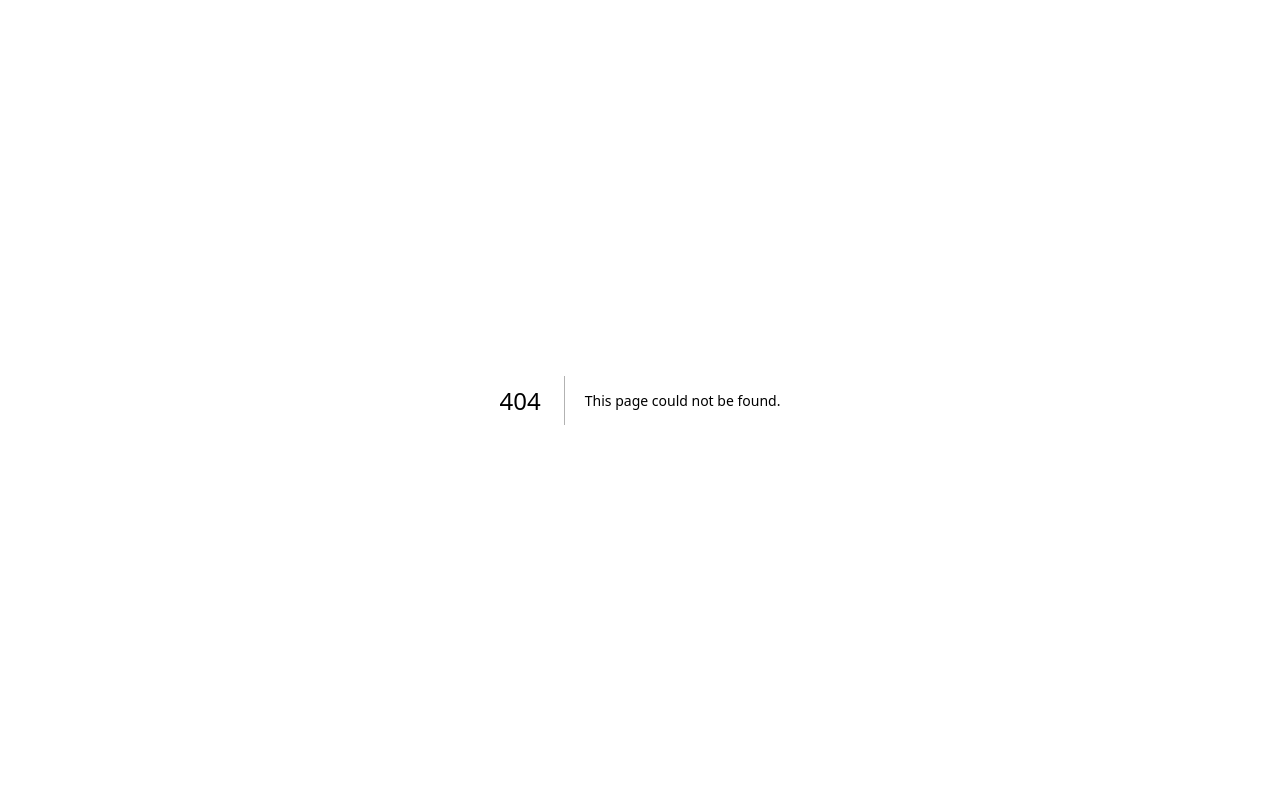
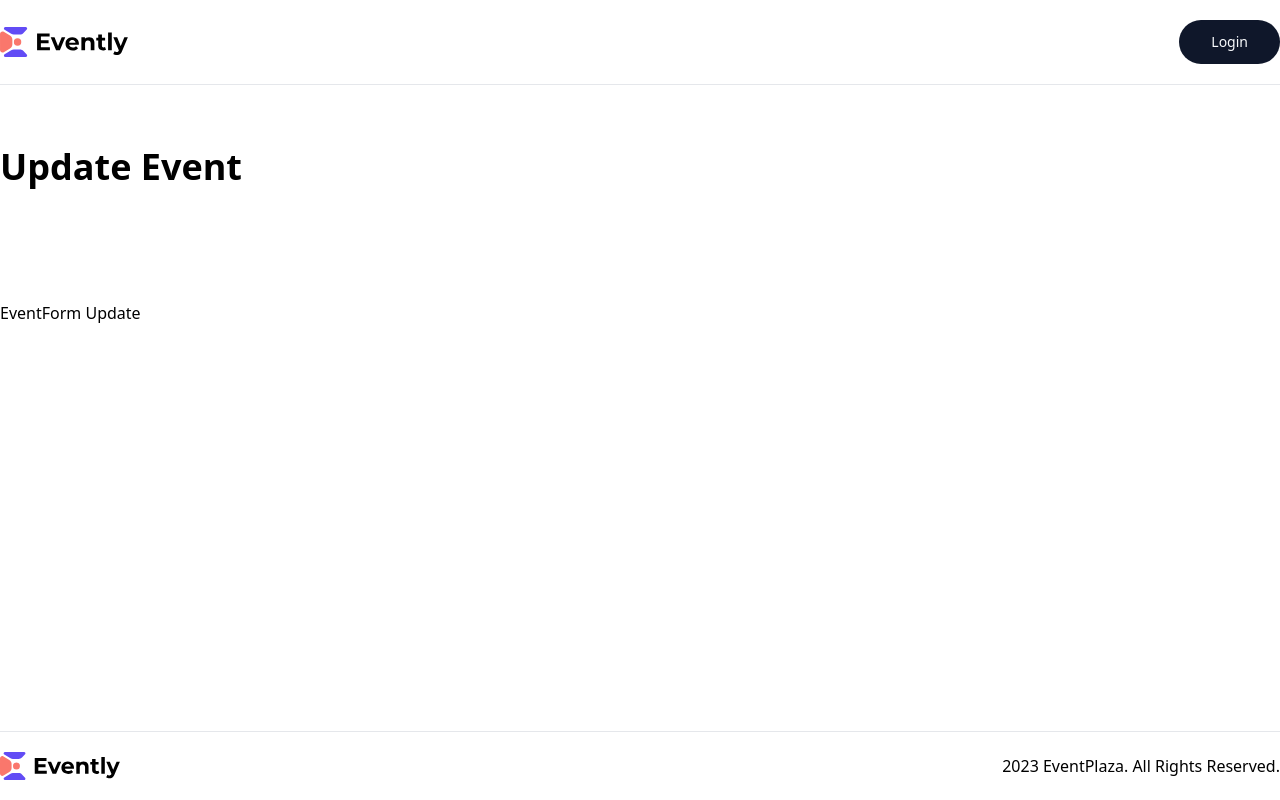
Before and after one commit to Tarun-Zenitsu/event_plaza, a Next.js app: page /events/1/update in a window 1280 px wide. Before the commit this address had no page. Built offline with nearby package versions, Linux system fonts and the light colour scheme; no server answers.

Commit message:
eventForm start

```diff
--- /dev/null
+++ b/app/(root)/events/[id]/update/page.tsx
@@ -0,0 +1,24 @@
+import EventForm from '@/components/shared/EventForm'
+import { auth } from '@clerk/nextjs';
+import React from 'react'
+
+const UpdateEvent = () => {
+    const { sessionClaims } = auth();
+
+    const userId = sessionClaims?.userId as string
+  return (
+    <>
+        <section className='bg-primery-50 bg-dotted-pattern bg-cover bg-center py-5
+        md:py-10'>
+            <h1 className='wrapper h3-bold text-center sm:text-left'>
+                Update Event
+            </h1>
+        </section>
+        <div className='wrapper my-8'>
+            <EventForm userId = {userId} type="Update"/>
+        </div>
+    </>
+  )
+}
+
+export default UpdateEvent
--- /dev/null
+++ b/app/(root)/events/create/page.tsx
@@ -0,0 +1,24 @@
+import EventForm from '@/components/shared/EventForm'
+import { auth } from '@clerk/nextjs';
+import React from 'react'
+
+const CreateEvent = () => {
+    const { sessionClaims } = auth();
+
+    const userId = sessionClaims?.userId as string
+  return (
+    <>
+        <section className='bg-primery-50 bg-dotted-pattern bg-cover bg-center py-5
+        md:py-10'>
+            <h1 className='wrapper h3-bold text-center sm:text-left'>
+                Create Event
+            </h1>
+        </section>
+        <div className='wrapper my-8'>
+            <EventForm userId = {userId} type="Create"/>
+        </div>
+    </>
+  )
+}
+
+export default CreateEvent
--- /dev/null
+++ b/components/shared/EventForm.tsx
@@ -0,0 +1,23 @@
+'use client'
+
+import { zodResolver } from "@hookform/resolvers/zod"
+import { useForm } from "react-hook-form"
+import * as z from "zod"
+
+const formSchema = z.object({
+  username: z.string().min(2).max(50),
+})
+
+type EventFormProps = {
+    userId: string,
+    type: "Create" | "Update"
+}
+
+const EventForm = ({ userId, type }: EventFormProps) => {
+
+  return (
+    <div>EventForm {type}</div>
+  )
+}
+
+export default EventForm
--- /dev/null
+++ b/components/ui/form.tsx
@@ -0,0 +1,176 @@
+import * as React from "react"
+import * as LabelPrimitive from "@radix-ui/react-label"
+import { Slot } from "@radix-ui/react-slot"
+import {
+  Controller,
+  ControllerProps,
+  FieldPath,
+  FieldValues,
+  FormProvider,
+  useFormContext,
+} from "react-hook-form"
+
+import { cn } from "@/lib/utils"
+import { Label } from "@/components/ui/label"
+
+const Form = FormProvider
+
+type FormFieldContextValue<
+  TFieldValues extends FieldValues = FieldValues,
+  TName extends FieldPath<TFieldValues> = FieldPath<TFieldValues>
+> = {
+  name: TName
+}
+
+const FormFieldContext = React.createContext<FormFieldContextValue>(
+  {} as FormFieldContextValue
+)
+
+const FormField = <
+  TFieldValues extends FieldValues = FieldValues,
+  TName extends FieldPath<TFieldValues> = FieldPath<TFieldValues>
+>({
+  ...props
+}: ControllerProps<TFieldValues, TName>) => {
+  return (
+    <FormFieldContext.Provider value={{ name: props.name }}>
+      <Controller {...props} />
+    </FormFieldContext.Provider>
+  )
+}
+
+const useFormField = () => {
+  const fieldContext = React.useContext(FormFieldContext)
+  const itemContext = React.useContext(FormItemContext)
+  const { getFieldState, formState } = useFormContext()
+
+  const fieldState = getFieldState(fieldContext.name, formState)
+
+  if (!fieldContext) {
+    throw new Error("useFormField should be used within <FormField>")
+  }
+
+  const { id } = itemContext
+
+  return {
+    id,
+    name: fieldContext.name,
+    formItemId: `${id}-form-item`,
+    formDescriptionId: `${id}-form-item-description`,
+    formMessageId: `${id}-form-item-message`,
+    ...fieldState,
+  }
+}
+
+type FormItemContextValue = {
+  id: string
+}
+
+const FormItemContext = React.createContext<FormItemContextValue>(
+  {} as FormItemContextValue
+)
+
+const FormItem = React.forwardRef<
+  HTMLDivElement,
+  React.HTMLAttributes<HTMLDivElement>
+>(({ className, ...props }, ref) => {
+  const id = React.useId()
+
+  return (
+    <FormItemContext.Provider value={{ id }}>
+      <div ref={ref} className={cn("space-y-2", className)} {...props} />
+    </FormItemContext.Provider>
+  )
+})
+FormItem.displayName = "FormItem"
+
+const FormLabel = React.forwardRef<
+  React.ElementRef<typeof LabelPrimitive.Root>,
+  React.ComponentPropsWithoutRef<typeof LabelPrimitive.Root>
+>(({ className, ...props }, ref) => {
+  const { error, formItemId } = useFormField()
+
+  return (
+    <Label
+      ref={ref}
+      className={cn(error && "text-destructive", className)}
+      htmlFor={formItemId}
+      {...props}
+    />
+  )
+})
+FormLabel.displayName = "FormLabel"
+
+const FormControl = React.forwardRef<
+  React.ElementRef<typeof Slot>,
+  React.ComponentPropsWithoutRef<typeof Slot>
+>(({ ...props }, ref) => {
+  const { error, formItemId, formDescriptionId, formMessageId } = useFormField()
+
+  return (
+    <Slot
+      ref={ref}
+      id={formItemId}
+      aria-describedby={
+        !error
+          ? `${formDescriptionId}`
+          : `${formDescriptionId} ${formMessageId}`
+      }
+      aria-invalid={!!error}
+      {...props}
+    />
+  )
+})
+FormControl.displayName = "FormControl"
+
+const FormDescription = React.forwardRef<
+  HTMLParagraphElement,
+  React.HTMLAttributes<HTMLParagraphElement>
+>(({ className, ...props }, ref) => {
+  const { formDescriptionId } = useFormField()
+
+  return (
+    <p
+      ref={ref}
+      id={formDescriptionId}
+      className={cn("text-sm text-muted-foreground", className)}
+      {...props}
+    />
+  )
+})
+FormDescription.displayName = "FormDescription"
+
+const FormMessage = React.forwardRef<
+  HTMLParagraphElement,
+  React.HTMLAttributes<HTMLParagraphElement>
+>(({ className, children, ...props }, ref) => {
+  const { error, formMessageId } = useFormField()
+  const body = error ? String(error?.message) : children
+
+  if (!body) {
+    return null
+  }
+
+  return (
+    <p
+      ref={ref}
+      id={formMessageId}
+      className={cn("text-sm font-medium text-destructive", className)}
+      {...props}
+    >
+      {body}
+    </p>
+  )
+})
+FormMessage.displayName = "FormMessage"
+
+export {
+  useFormField,
+  Form,
+  FormItem,
+  FormLabel,
+  FormControl,
+  FormDescription,
+  FormMessage,
+  FormField,
+}
--- /dev/null
+++ b/components/ui/label.tsx
@@ -0,0 +1,26 @@
+"use client"
+
+import * as React from "react"
+import * as LabelPrimitive from "@radix-ui/react-label"
+import { cva, type VariantProps } from "class-variance-authority"
+
+import { cn } from "@/lib/utils"
+
+const labelVariants = cva(
+  "text-sm font-medium leading-none peer-disabled:cursor-not-allowed peer-disabled:opacity-70"
+)
+
+const Label = React.forwardRef<
+  React.ElementRef<typeof LabelPrimitive.Root>,
+  React.ComponentPropsWithoutRef<typeof LabelPrimitive.Root> &
+    VariantProps<typeof labelVariants>
+>(({ className, ...props }, ref) => (
+  <LabelPrimitive.Root
+    ref={ref}
+    className={cn(labelVariants(), className)}
+    {...props}
+  />
+))
+Label.displayName = LabelPrimitive.Root.displayName
+
+export { Label }
--- a/package.json
+++ b/package.json
@@ -10,7 +10,9 @@
   },
   "dependencies": {
     "@clerk/nextjs": "^4.28.1",
+    "@hookform/resolvers": "^3.3.2",
     "@radix-ui/react-dialog": "^1.0.5",
+    "@radix-ui/react-label": "^2.0.2",
     "@radix-ui/react-separator": "^1.0.3",
     "@radix-ui/react-slot": "^1.0.2",
     "@uploadthing/react": "^6.0.2",
@@ -22,10 +24,12 @@
     "next": "14.0.4",
     "react": "^18",
     "react-dom": "^18",
+    "react-hook-form": "^7.49.2",
     "svix": "^1.15.0",
     "tailwind-merge": "^2.1.0",
     "tailwindcss-animate": "^1.0.7",
-    "uploadthing": "^6.1.0"
+    "uploadthing": "^6.1.0",
+    "zod": "^3.22.4"
   },
   "devDependencies": {
     "@types/node": "^20",
```
Also changed, not shown: 1 other file (tests, documents, lock files or other folders).
